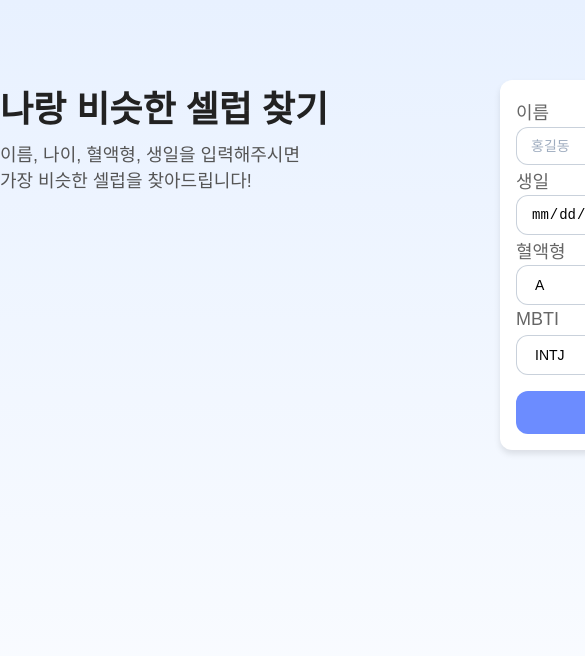
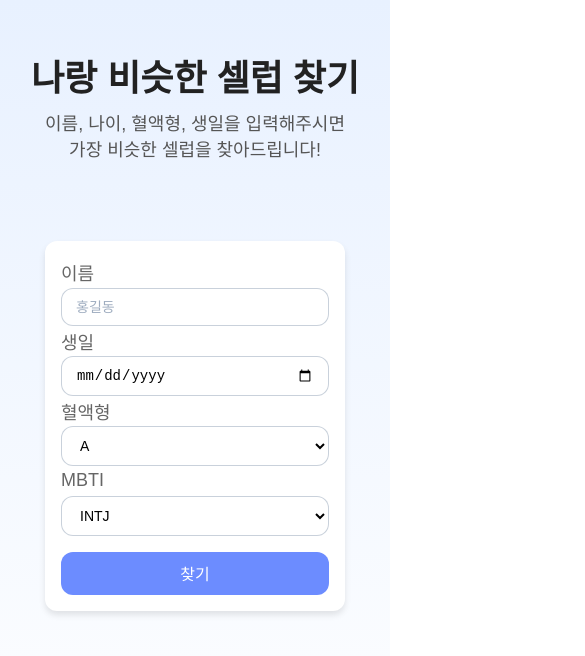
Before and after one commit to Im-seungmin/celeb-finding, a React (Vite) app: page /#/ in a window 390 px wide. Shown: the top 656 px of the page, 585 px wide, since content can reach past the window. Built offline with nearby package versions, Linux system fonts and the light colour scheme; a web font is replaced by a local one.

Commit message:
반응형

```diff
--- a/src/Components/Function.tsx
+++ b/src/Components/Function.tsx
@@ -33,6 +33,11 @@ export const Alert = styled.div<{ display: boolean }>`
   animation: ${fadeIn} 0.15s ease-out;
 
   font-size: 18px;
+
+  @media (max-width: 480px) {
+    width: 480px;
+    height: 100%;
+  }
 `
 
 export const AlertBox = styled.div<{WIDTH: string, HEIGHT: string}>`
--- a/src/Components/Global.tsx
+++ b/src/Components/Global.tsx
@@ -11,27 +11,7 @@ export const GlobalStyle = createGlobalStyle`
     min-height: 100vh;
     background: linear-gradient(180deg, #e8f1ff 0%, #ffffff 100%);
     font-family: 'Pretendard', sans-serif;
-  }
 
-  /* 스크롤 공통 */
-  /* Webkit (Chrome, Edge, Safari) */
-  ::-webkit-scrollbar {
-    width: 8px;
-  }
-  ::-webkit-scrollbar-track {
-    background: rgba(255, 255, 255, 0);
-  }
-  ::-webkit-scrollbar-thumb {
-    background: rgba(108, 140, 255, 0.35);
-    border-radius: 9999px;
-  }
-  ::-webkit-scrollbar-thumb:hover {
-    background: rgba(108, 140, 255, 0.6);
-  }
-
-  /* Firefox */
-  * {
-    scrollbar-width: thin;
-    scrollbar-color: rgba(108, 140, 255, 0.6) transparent;
+    overflow: hidden;
   }
 `
--- a/src/Components/Wrap.tsx
+++ b/src/Components/Wrap.tsx
@@ -1,13 +1,17 @@
 import styled, { keyframes } from 'styled-components'
 
 export const Wrap = styled.div`
-  width: 800px;
+  width: 100vw;
   height: 100vh;
 
   display: flex;
 
   margin: 0 auto;
-  margin-top: 80px;
+  padding-top: 80px;
+
+  @media (max-width: 480px) {
+    width: 100%;
+  }
 `
 
 export const TopArea = styled.div`
@@ -15,7 +19,13 @@ export const TopArea = styled.div`
   height: 500px;
 
   display: flex;
-  justify-content: space-between;
+  justify-content: center;
+
+  @media (max-width: 768px) {
+    flex-direction: column;
+
+    align-items: center;
+  }
 `
 
 const slideFromLeft = keyframes`
@@ -40,6 +50,18 @@ const slideFromRight = keyframes`
   }
 `
 
+export const CommentArea = styled.div`
+  width: 480px;
+
+  text-align: center;
+
+  @media (max-width: 480px) {
+    width: 100%;
+
+    margin-bottom: 80px;
+  }
+`
+
 export const Title = styled.div`
   font-size: 36px;
   font-weight: bold;
--- a/src/pages/Home.tsx
+++ b/src/pages/Home.tsx
@@ -1,7 +1,7 @@
 import { useState } from 'react'
 import { FORM_DATA } from '../assets/data'
 import { Button, Form, Input, ItemDiv, Select, TextDiv } from '../Components/Form'
-import { Content, Title, TopArea, Wrap } from '../Components/Wrap'
+import { CommentArea, Content, Title, TopArea, Wrap } from '../Components/Wrap'
 import { Alert, AlertBox, AlertMessage, MiniMessage, TitleMessage } from '../Components/Function'
 import type { FormType, ResultType } from '../assets/type'
 import { celebritieScore } from '../../api/api'
@@ -129,14 +129,14 @@ const Home = () => {
 
       {/* 상단 영역 */}
       <TopArea>
-        <div>
+        <CommentArea>
           <Title>나랑 비슷한 셀럽 찾기</Title>
           <Content>
             이름, 나이, 혈액형, 생일을 입력해주시면
             <br />
             가장 비슷한 셀럽을 찾아드립니다!
           </Content>
-        </div>
+        </CommentArea>
 
         <Form onSubmit={handleSubmit}>
           {FORM_DATA.map((item) => (
```
